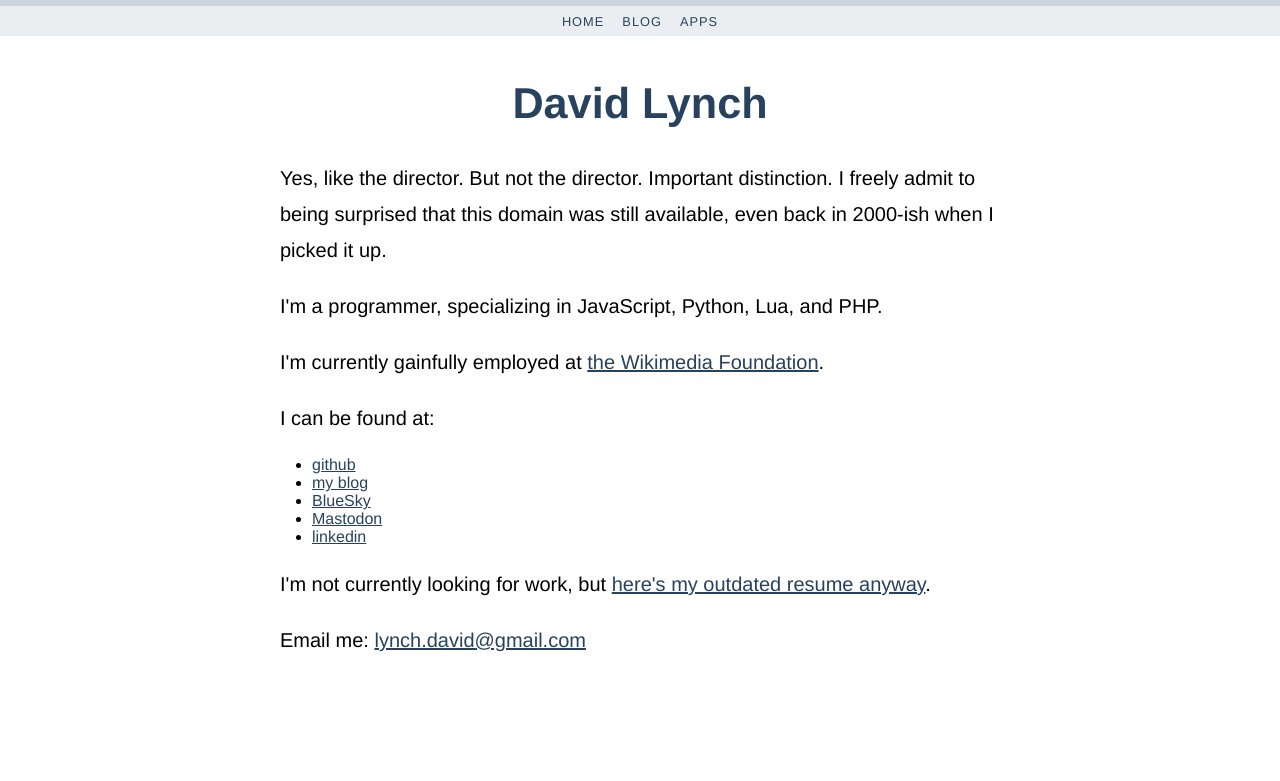
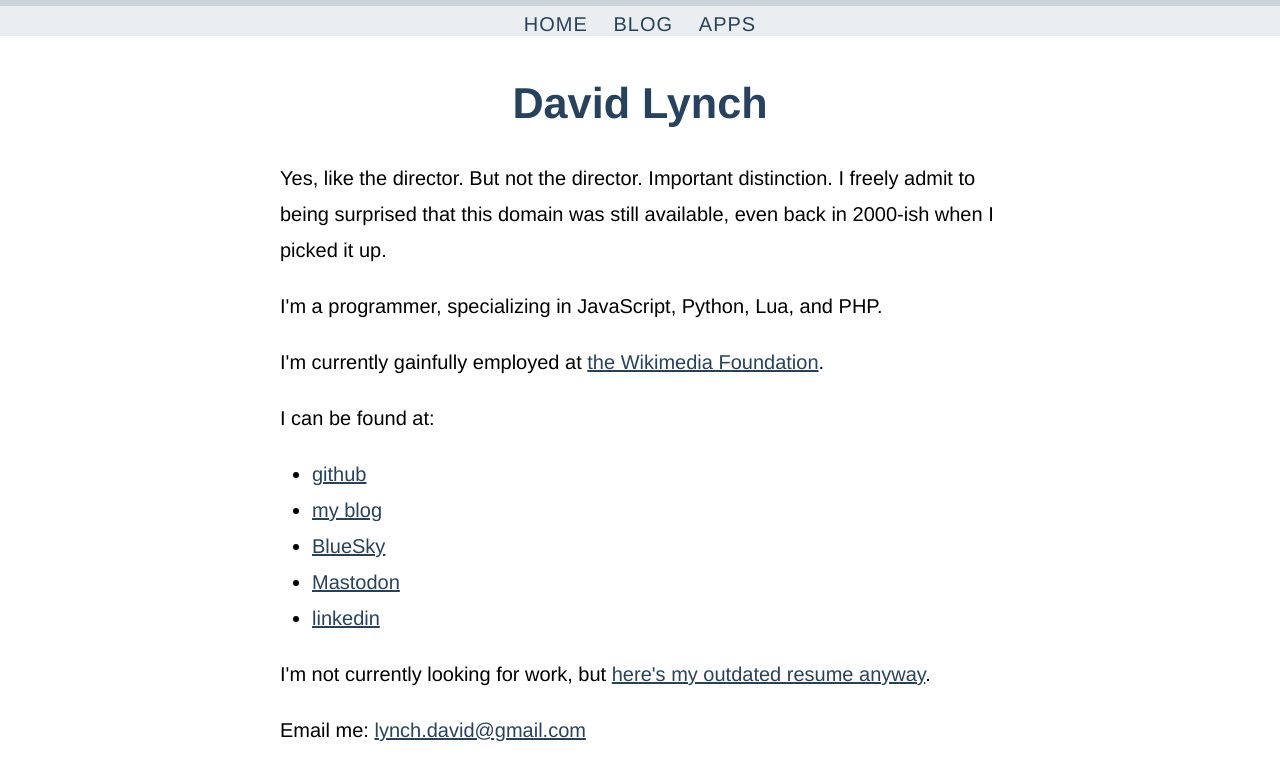
Before and after one commit to kemayo/davidlynch.org, a Jekyll site: the page built from index.html, in a window 1280 px wide. Shown: the top 781 px of the page. Built offline with Jekyll 4.4.1, drawn with Linux system fonts in a browser that asks for light colours.

Commit message:
Tweak font sizing in lists

```diff
--- a/theme/css/style.css
+++ b/theme/css/style.css
@@ -23,6 +23,8 @@ h1 a, h2 a, h3 a, h4 a, h5 a, h6 a {
 }
 p {
 	margin:1em 0;
+}
+p, li {
 	font-size:1.25rem;
 	line-height:1.8;
 }
@@ -105,6 +107,7 @@ nav {
 	display:inline-block;
 	margin:0 1ex;
 	vertical-align:top;
+	line-height: 1;
 }
 #access .menu li.current_page_item a {
 	font-weight:bold;
```
